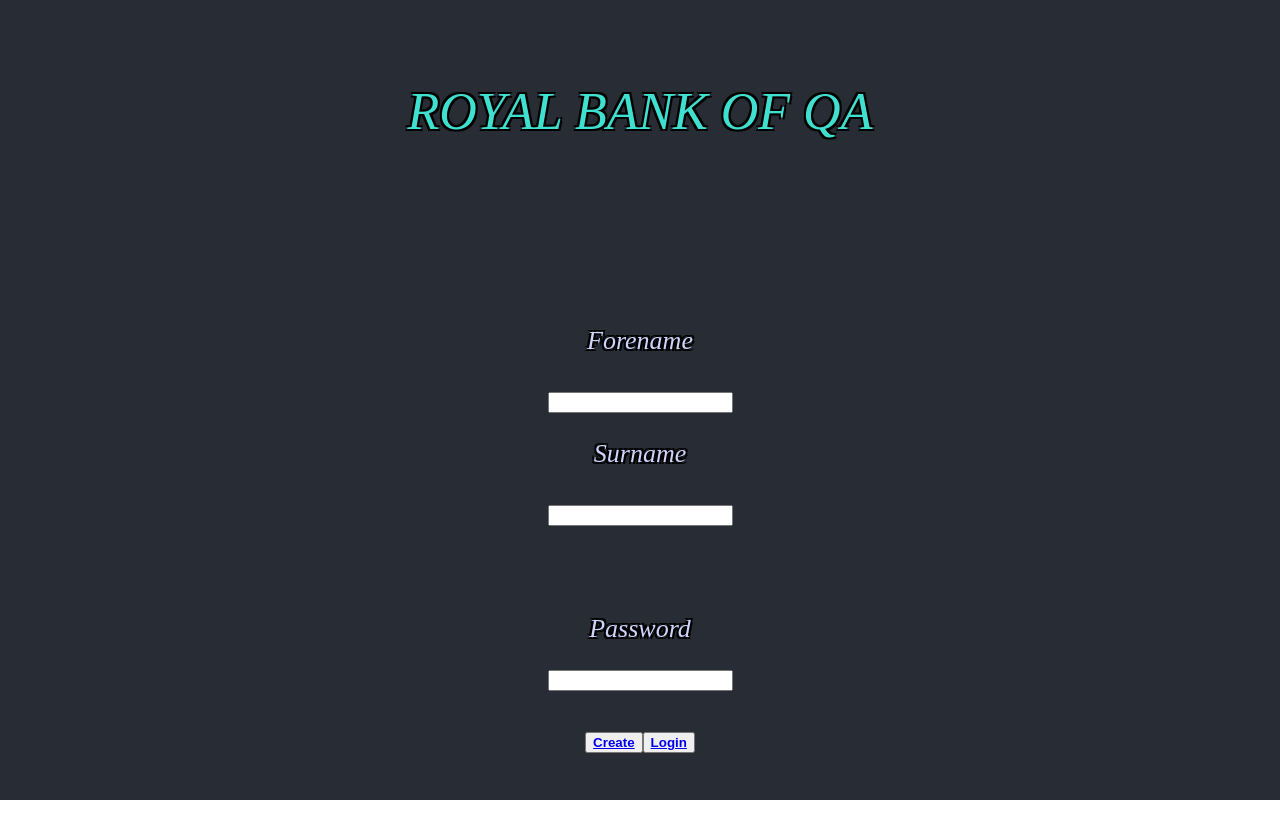
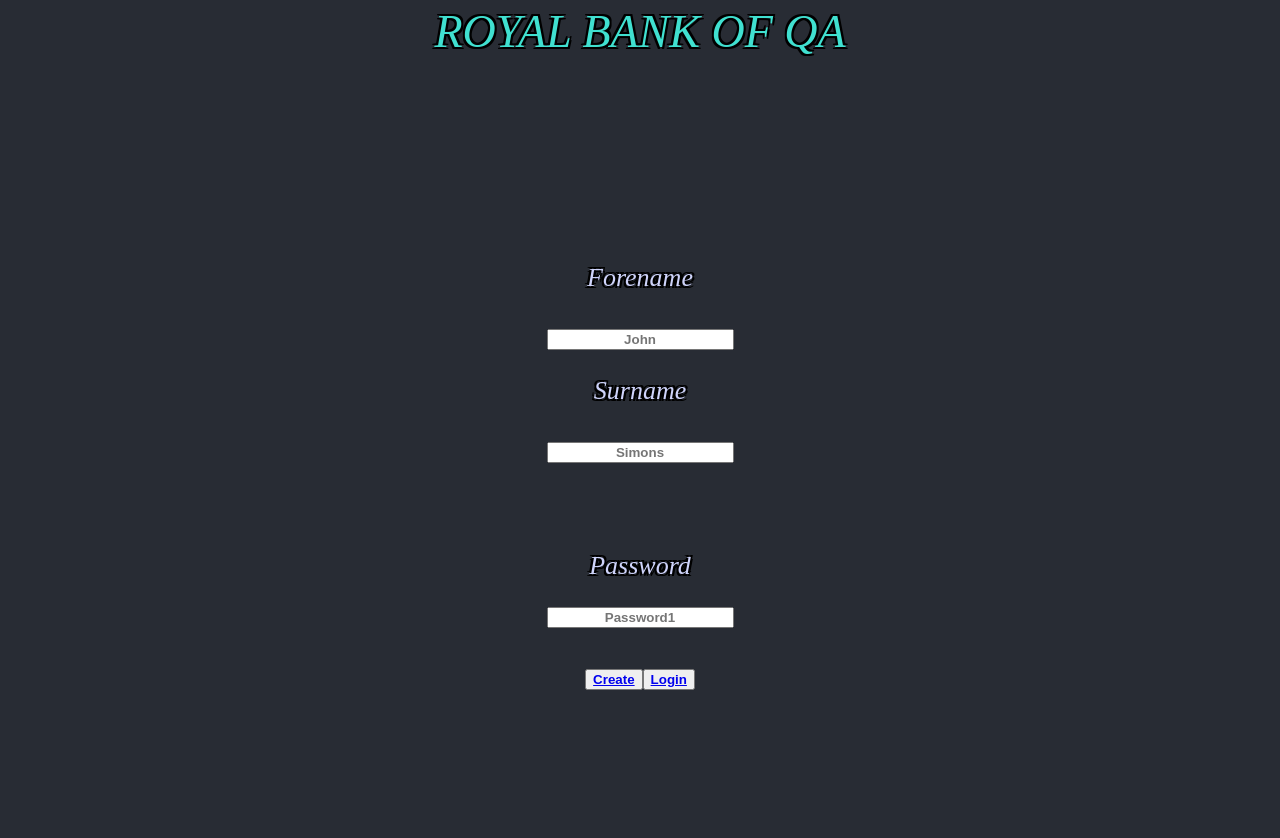
Before and after one commit to JoshuaGomersall/Week9_React_BankProject, a React (Create React App) app: page /Login in a window 1280 px wide. Shown: the top 838 px of the page. Before the commit the page ends 800 px from the top, so only its background shows below. Built offline with nearby package versions, Linux system fonts and the light colour scheme.

Commit message:
Adding A Header And PlaceHolder to blank txtfeilds

```diff
--- a/package.json
+++ b/package.json
@@ -4,6 +4,7 @@
   "private": true,
   "dependencies": {
     "axios": "^0.18.0",
+    "child": "0.0.3",
     "react": "^16.8.4",
     "react-dom": "^16.8.4",
     "react-router-dom": "^5.0.0",
--- a/src/App.css
+++ b/src/App.css
@@ -1,11 +1,5 @@
 .App {
   text-align: center;
-}
-
-.App-logo {
-  animation: App-logo-spin infinite 20s linear;
-  height: 40vmin;
-  pointer-events: none;
 }
 
 .App-header {
@@ -28,14 +22,16 @@
 }
 
 h1 {
-  font-family: adventure;
+  font-family: advnture;
+  padding: 5px;
+  margin: 0px;
+  background-color: #282c34;
+  font-family: advnture;
+  font-size: calc(30px + 2vmin);
+  text-align: center;
   font-weight: lighter;
   font-style: italic;
   color: turquoise;
-  outline-offset: 10px;
-  outline: 100px;
-  outline-offset: 100px;
-  outline-color: yellow;
   text-shadow: -2px -2px 0 #000, 2px -2px 0 #000, -2px 2px 0 #000, 2px 2px 0 #000;
 }
 
@@ -50,6 +46,13 @@ p {
 button {
   font-weight: bold;
   font-family: Arial, Helvetica, sans-serif;
+  text-align: center;
+}
+
+input {
+  font-weight: bold;
+  font-family: Arial, Helvetica, sans-serif;
+  text-align: center;
 }
 
 @keyframes App-logo-spin {
--- a/src/LoggedIn.js
+++ b/src/LoggedIn.js
@@ -1,9 +1,8 @@
 import React, { Component } from 'react';
-import logo from './logo.svg';
 import './App.css';
 import {Route,BrowserRouter,Link,Switch} from 'react-router-dom';
 
-class App extends Component {
+class Loggedin extends Component {
 
   constructor(props) {
     super(props);
@@ -13,22 +12,10 @@ class App extends Component {
     }
   }
 
-
     render() {
     return (
       <div className="App">
         <header className="App-header">
-
-      <h1>
-        ROYAL BANK OF QA
-        </h1>
-      <br></br>
-      <br></br>
-      <br></br>
-      <br></br>
-      <br></br>
-      <br></br>
-
 
 		  <p>Welcome {this.state.Forename + ' ' + this.state.Surname} Your account has just been created
       </p>
@@ -48,4 +35,4 @@ class App extends Component {
   }
 }
 
-export default App;
+export default Loggedin;
--- a/src/Login.js
+++ b/src/Login.js
@@ -1,39 +1,70 @@
 import React, { Component } from 'react';
-import logo from './logo.svg';
 import './App.css';
 import {Route,BrowserRouter, Link,Switch} from 'react-router-dom';
 import axios from 'axios';
+import Loggedin from './LoggedIn';
 
-class App extends Component {
+class Login extends Component {
+
+  constructor(props) {
+    super(props);
+    this.state = {
+          Forename : 'Charlie',
+          Surname : 'Chaplin',
+    }
+
+
+    this.validation = (e) => {
+      if (document.getElementById('forename').Text == 'p') {
+        console.log("Blank")
+        console.log(document.getElementById('forename').textContent)
+        return;
+      }
+      else
+      {
+          console.log(document.getElementById('forename').textContent)
+      }
+    }
+  }
+
+
+
+
+
+  // this.setforename = (e) =>{
+  //   this.Forename = 'Test'
+  // }
+
+  // this.setsurname = (e) =>{
+  //   this.Surname = 'Test'
+  // }
+
+
+
+
+
   render() {
     return (
       <div className="App">
         <header className="App-header">
 
-      <h1>
-        ROYAL BANK OF QA
-      </h1>
-      <br></br>
-      <br></br>
-      <br></br>
-      <br></br>
-
       <div>
 		  <p>Forename</p>
-		  <input id="forename" ></input>
+		  <input placeholder='John' id="forename" onChange={this.setforename}></input>
 
       <p>Surname</p>
-		  <input id="surname" ></input>
+		  <input placeholder='Simons' id="surname" onChange={this.setsurname}></input>
       </div>
 
       <br></br>
       <br></br>
 		  <p>Password</p>
-		  <input id="password"></input>
+		  <input type={Text} placeholder='Password1'  id="password"></input>
 
 		  <br></br>
 		  <div>
-		  <button> <Link to='/Loggedin'>Create</Link></button>
+
+      <button> <Link to='/Loggedin'>Create</Link></button>
       <button> <Link to='/Loggedin'> Login </Link></button>
 		  </div>
 
@@ -43,4 +74,4 @@ class App extends Component {
   }
 }
 
-export default App;
+export default Login;
--- a/src/NavBar.js
+++ b/src/NavBar.js
@@ -9,9 +9,12 @@ function RoutingExample() {
 
   return (
     <Router>
-      <div className="grid-container">
-          <div className="item1">
-          </div>
+
+      <h1>
+        ROYAL BANK OF QA</h1>
+      <div>
+
+
 
         <Route exact path="/Login" component={Login} />
         <Route exact path="/Loggedin" component={Loggedin} />
--- a/src/PrizeDraw.js
+++ b/src/PrizeDraw.js
@@ -1,39 +1,35 @@
 import React, { Component } from 'react';
-import logo from './logo.svg';
 import './App.css';
 import {Route,BrowserRouter,Link,Switch} from 'react-router-dom';
 import axios from 'axios';
 
-class App extends Component {
+class PrizeDraw extends Component {
 
   constructor(props) {
     super(props);
     this.state = {
-          data : '',
           reward : '500',
     }
 }
 
 componentDidMount()
 {
-  let win = true;
+  let reward = this.state.reward;
   console.log('Result Start');
-  if (win == true)
+  if (reward > 0)
   {
       document.getElementById('rewardtext').innerHTML =  'You Win! £ ' + this.state.reward;
     }
-    if (win == false)
+    if (reward <= 0)
   {
       document.getElementById('rewardtext').innerHTML =  'You Lose Sorry';
     }
 }
 
 deleteRequest = () => {
-  console.log ("START DELETE");
   alert("Deleting Character");
   axios.delete('http://35.189.101.154:8888/individual_Project/api/Player/deletePlayer/' + this.state.CharacterName).then(response => {
     console.log(response.data);
-    console.log("Done");
      alert("Character Deleted");
     });
   };
@@ -43,16 +39,6 @@ deleteRequest = () => {
     return (
       <div className="App">
         <header className="App-header">
-
-      <h1>
-        ROYAL BANK OF QA
-        </h1>
-      <br></br>
-      <br></br>
-      <br></br>
-      <br></br>
-      <br></br>
-      <br></br>
 
 		  <p id='rewardtext'>
       </p>
@@ -67,4 +53,4 @@ deleteRequest = () => {
   }
 }
 
-export default App;
+export default PrizeDraw;
```
Also changed, not shown: 1 other file (tests, documents, lock files or other folders). Lines whose indentation alone changed are shown as unchanged.
